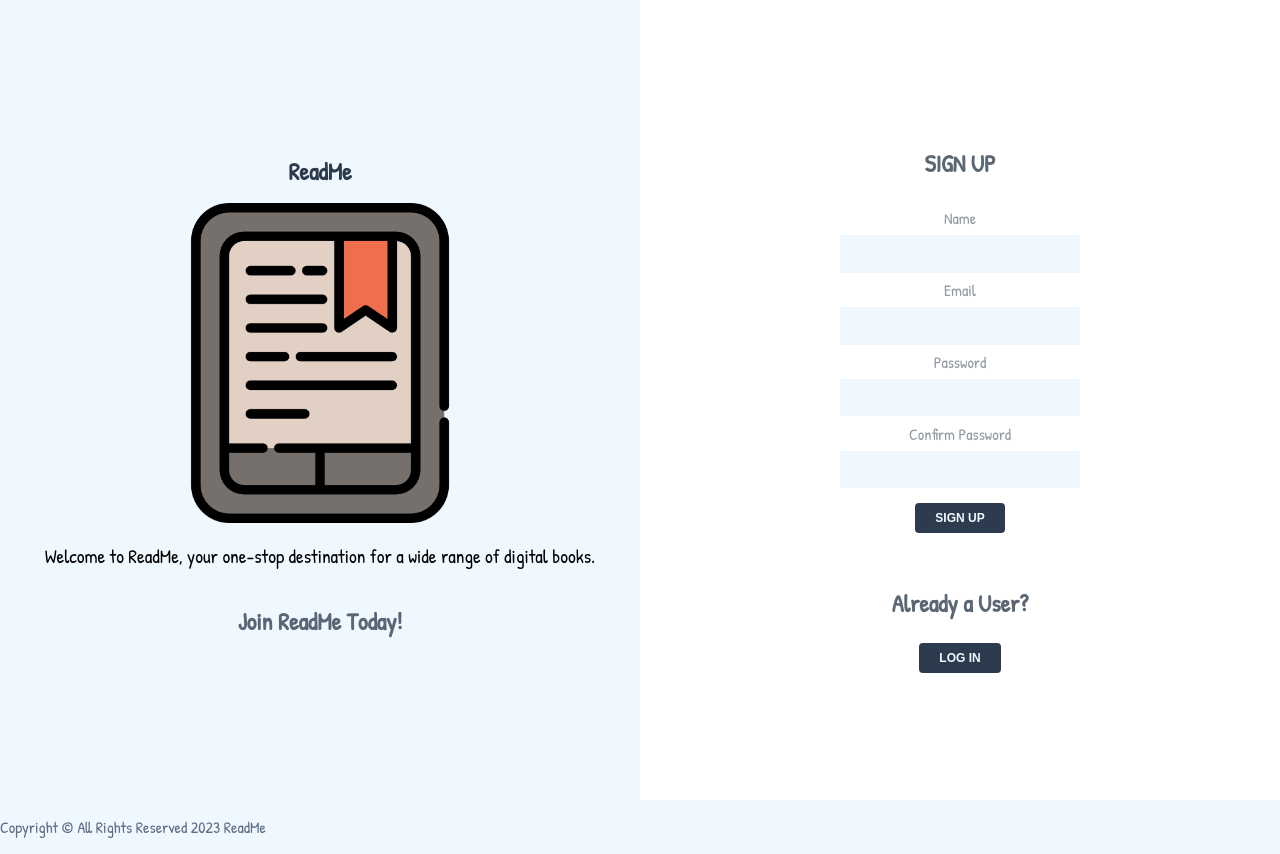
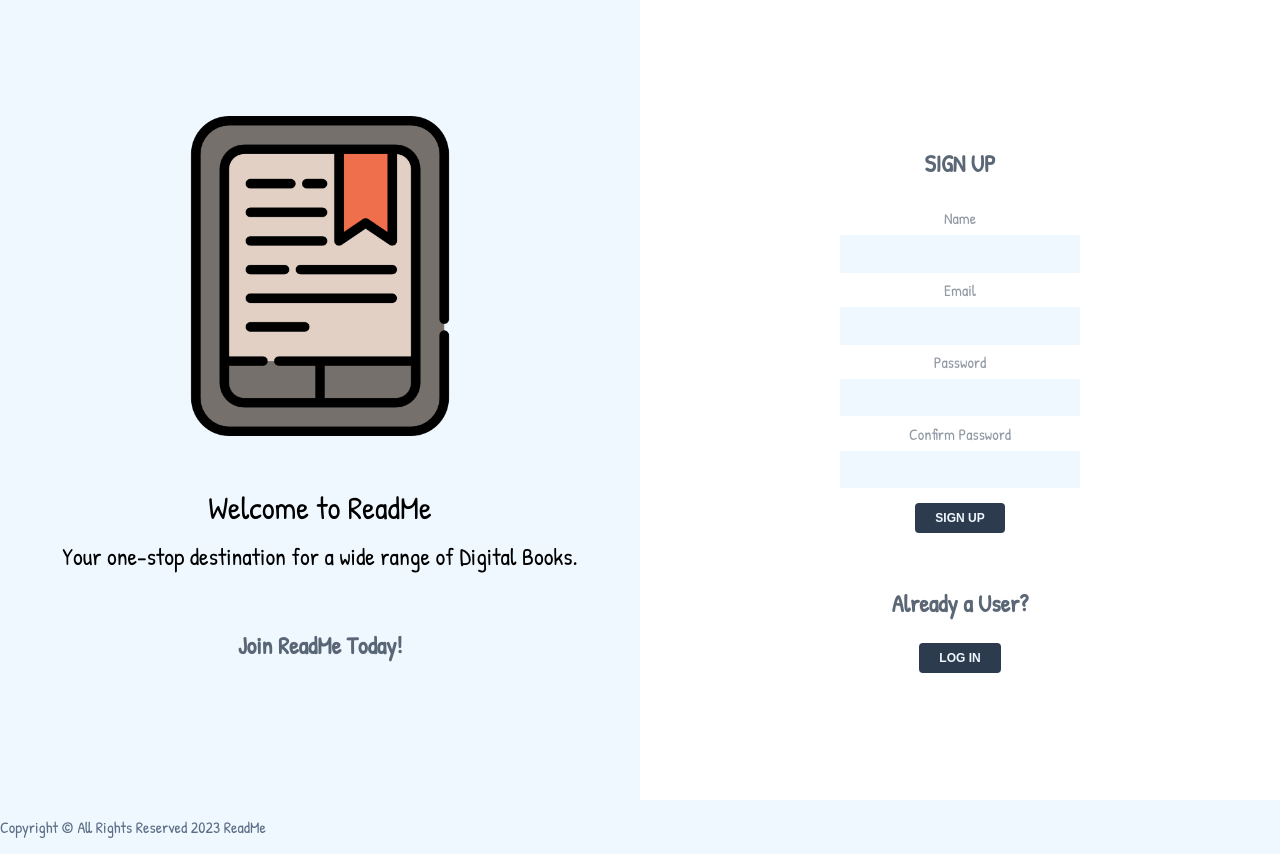
Before and after one commit to Rrantisi/ReadMe-Books-App, a React (Create React App) app: page /search in a window 1280 px wide. Built offline with nearby package versions, Linux system fonts and the light colour scheme.

Commit message:
wip: updates app intro

```diff
--- a/src/pages/Main/Main.css
+++ b/src/pages/Main/Main.css
@@ -16,5 +16,11 @@ h1 {
 .intro {
     color: black;
     text-align:center;
-    font-size: 2.4vmin;
+    font-size: 3vmin;
+    padding: 2vmin 2.5vmin;
 }
+
+.intro > span {
+    font-size: 4vmin;
+    line-height: 8vmin;
+}
--- a/src/pages/Main/Main.js
+++ b/src/pages/Main/Main.js
@@ -4,9 +4,8 @@ import logo from '../../images/logo.png'
 export default function Main() {
     return (
         <div className="Main">
-            <h1>ReadMe</h1>
             <img className="intro-logo" src={logo} alt="Logo"/>
-            <p className="intro">Welcome to ReadMe, your one-stop destination for a wide range of digital books.</p>
+            <p className="intro"><span>Welcome to ReadMe</span><br /> Your one-stop destination for a wide range of Digital Books.</p>
         </div>
     )
 }
```
Also changed, not shown: 1 other file (tests, documents, lock files or other folders).
